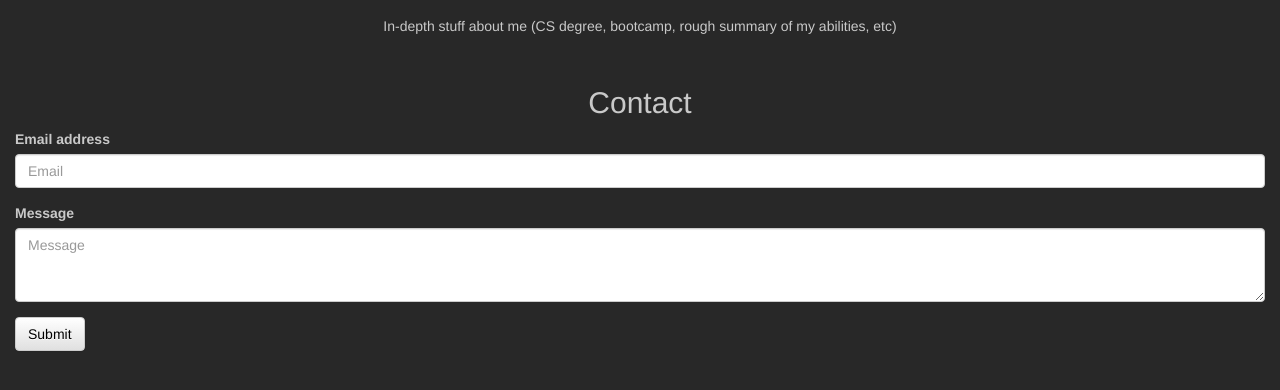
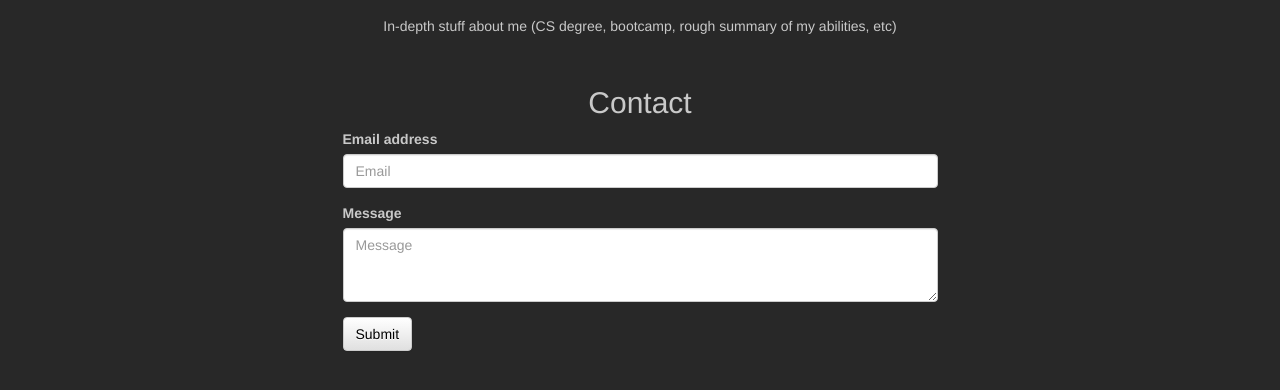
Before and after one commit to brbrown59/tallninjacoding, a PHP site: page /about-me.php in a window 1280 px wide. Shown: the part 349-739 px from the top of the page. Run offline with PHP 8.4, Linux system fonts and the light colour scheme; some libraries are stand-ins or nearby versions.

Commit message:
forms are less grotesquely large

```diff
--- a/public_html/about-me.php
+++ b/public_html/about-me.php
@@ -63,6 +63,7 @@
 				</div>
 				<div class="col-md-8">
 					<h2>Relevant Skills</h2>
+
 					<div class="col-md-4">
 						<ul>
 							<li>php</li>
@@ -93,6 +94,7 @@
 					<h2 id="contact">Contact</h2>
 				</div>
 			</div>
+			<div class="col-md-6 col-md-offset-3">
 				<form action="mail.php" method="post">
 					<div class="form-group">
 						<label for="emailform">Email address</label>
@@ -100,10 +102,12 @@
 					</div>
 					<div class="form-group">
 						<label for="messagefield">Message</label>
-					<textarea class="form-control" id="messagefield" name="content" rows="3" placeholder="Message"></textarea>
+						<textarea class="form-control" id="messagefield" name="content" rows="3"
+									 placeholder="Message"></textarea>
 					</div>
 					<button type="submit" name="submit" class="btn btn-default">Submit</button>
 				</form>
 			</div>
+		</div>
 	</body>
 </html>
```
Lines whose indentation alone changed are shown as unchanged.
